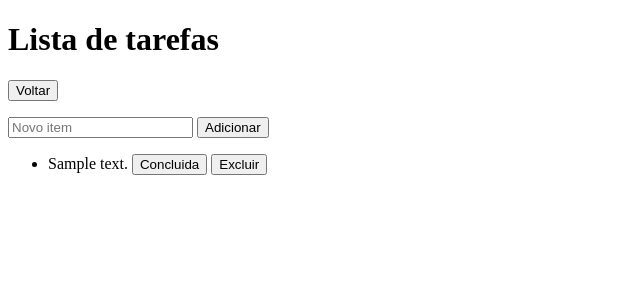
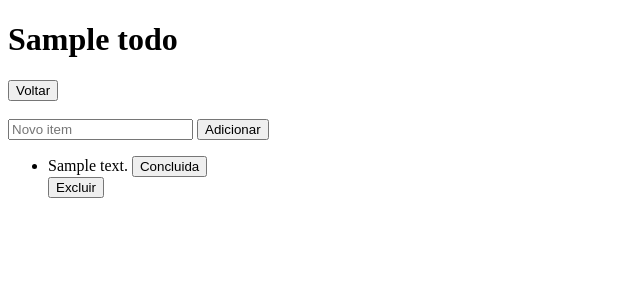
Before and after one commit to vfsphotos/projeto1, a Django app: page /1/ in a window 1280 px wide. Shown: the top 300 px of the page, without its empty margins (0-640 px from the left). Run offline with Django 5.2, Linux system fonts and the light colour scheme; tables that the repository leaves empty hold one stand-in row (values such as "Sample post").

Commit message:
botões de adicionar e excluir

```diff
--- a/main/templates/main/show.html
+++ b/main/templates/main/show.html
@@ -1,21 +1,33 @@
 <!DOCTYPE html>
 <html lang="pt-br">
   <head>
-    <meta charset="UTF-8">
-    <meta name="viewport" content="width=device-width, initial-scale=1.0">
+    <meta charset="UTF-8" />
+    <meta name="viewport" content="width=device-width, initial-scale=1.0" />
     <title>Comprar semanais</title>
   </head>
   <body>
-    <h1>Lista de tarefas</h1>
-    <p><button>Voltar</button></p>
-    <input type="text" placeholder="Novo item" class="entrada">
+    <h1>{{ name }}</h1>
+    <a href="{% url 'index' %}"><button type="submit">Voltar</button></a
+    ><br /><br />
+
+    <form method="post" action="{% url 'store-item' todo_id %}">
+      {% csrf_token %}
+      <input type="text" name="text" placeholder="Novo item" required />
       <button type="submit">Adicionar</button>
+    </form>
+
     <ul>
       {% for item in items %}
       <li>
         {{ item.text }}
         <button type="button">Concluida</button>
+        <form
+          method="post"
+          action="{% url 'destroy-item' item.todo.id item.id %}"
+        >
+          {% csrf_token %}
           <button type="submit">Excluir</button>
+        </form>
       </li>
       {% endfor %}
     </ul>
--- a/main/views.py
+++ b/main/views.py
@@ -1,6 +1,5 @@
-from django.http import HttpResponse
 from main.models import Todo
-from django.shortcuts import render
+from django.shortcuts import render, redirect
 
 def index(request):
     todos = Todo.objects.all()
@@ -9,4 +8,27 @@ def index(request):
 def show(request, id):
    todo = Todo.objects.filter(id=id).first()
    itens = todo.items.all()
-   return render(request, 'main/show.html', {'items':itens})
+   return render(request, 'main/show.html', {'name':todo.name, 'items':itens, 'todo_id':todo.id})
+
+def store(request, todo_id=None):
+    if request.method == 'POST':
+        if not todo_id:
+            name = request.POST.get('todo_name')
+            todo = Todo.objects.create(name=name)
+            return redirect('index')
+        else:
+            todo = Todo.objects.get(id=todo_id)
+            text = request.POST.get('text')
+            todo.items.create(text=text)
+            return redirect('show', id=todo_id)
+
+def destroy(request, todo_id):
+    if request.method == 'POST':
+        todo = Todo.objects.filter(id=todo_id).delete()
+        return redirect('index')
+
+def destroy_item(request, todo_id, item_id):
+    if request.method == 'POST':
+        todo = Todo.objects.get(id=todo_id)
+        todo.items.filter(id=item_id).delete()
+        return redirect('show', id=todo_id)
--- a/settings/urls.py
+++ b/settings/urls.py
@@ -1,8 +1,12 @@
 from django.contrib import admin
 from django.urls import path
-from main.views import index, show
+from main.views import index, show, store, destroy, destroy_item
 urlpatterns = [
     path('admin/', admin.site.urls),
     path('', index, name='index'),
     path("<int:id>/", show, name='show'),
+    path('nova/tarefa/', store, name='store'),
+    path('<int:todo_id>/novo/item/', store, name='store-item'),
+    path('<int:todo_id>/excluir/tarefa/', destroy, name='destroy'),
+    path('<int:todo_id>/<int:item_id>/excluir/item/', destroy_item, name='destroy-item'),
 ]
```
Also changed, not shown: main/templates/main/index.html (+12 -3 lines). Lines whose indentation alone changed are shown as unchanged.
